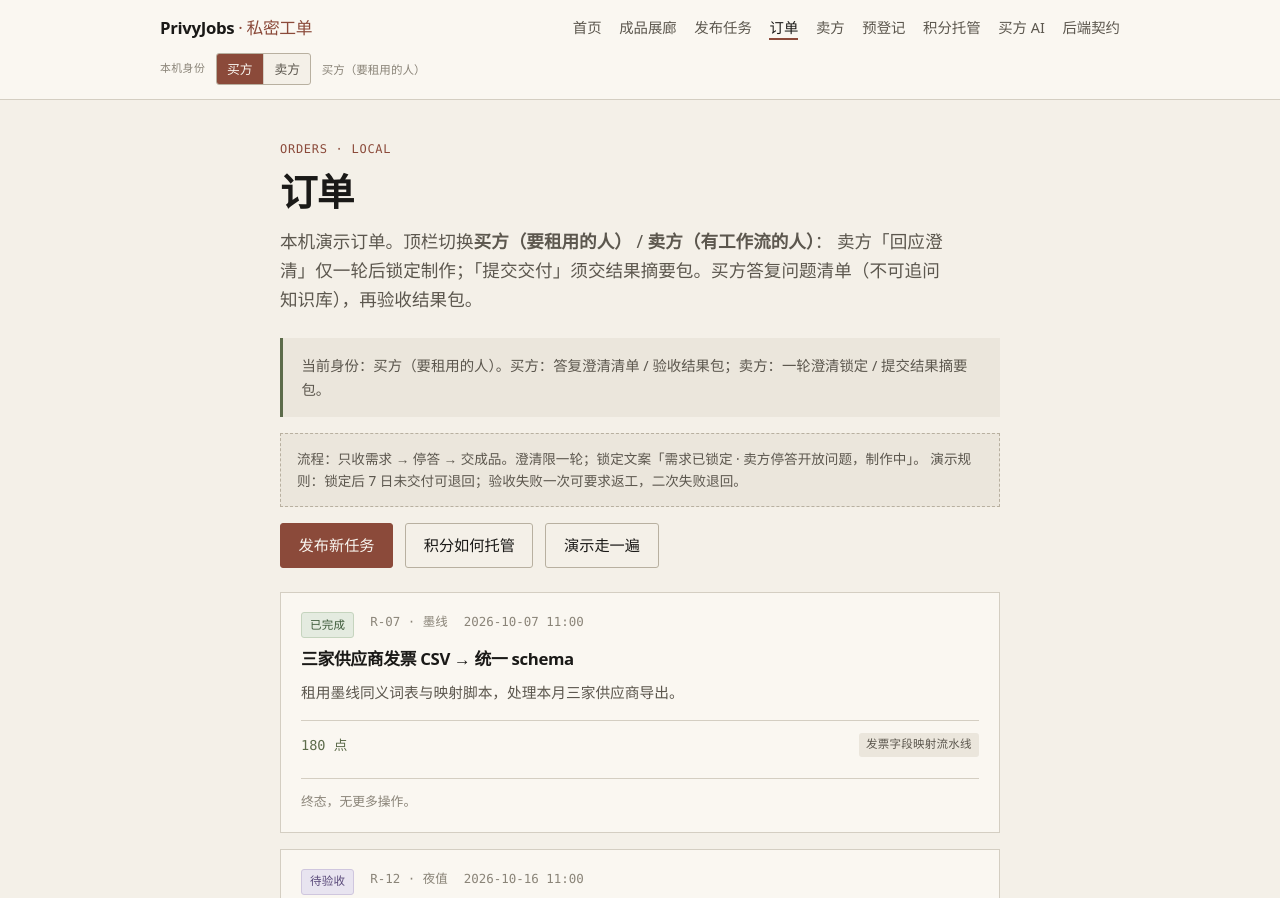
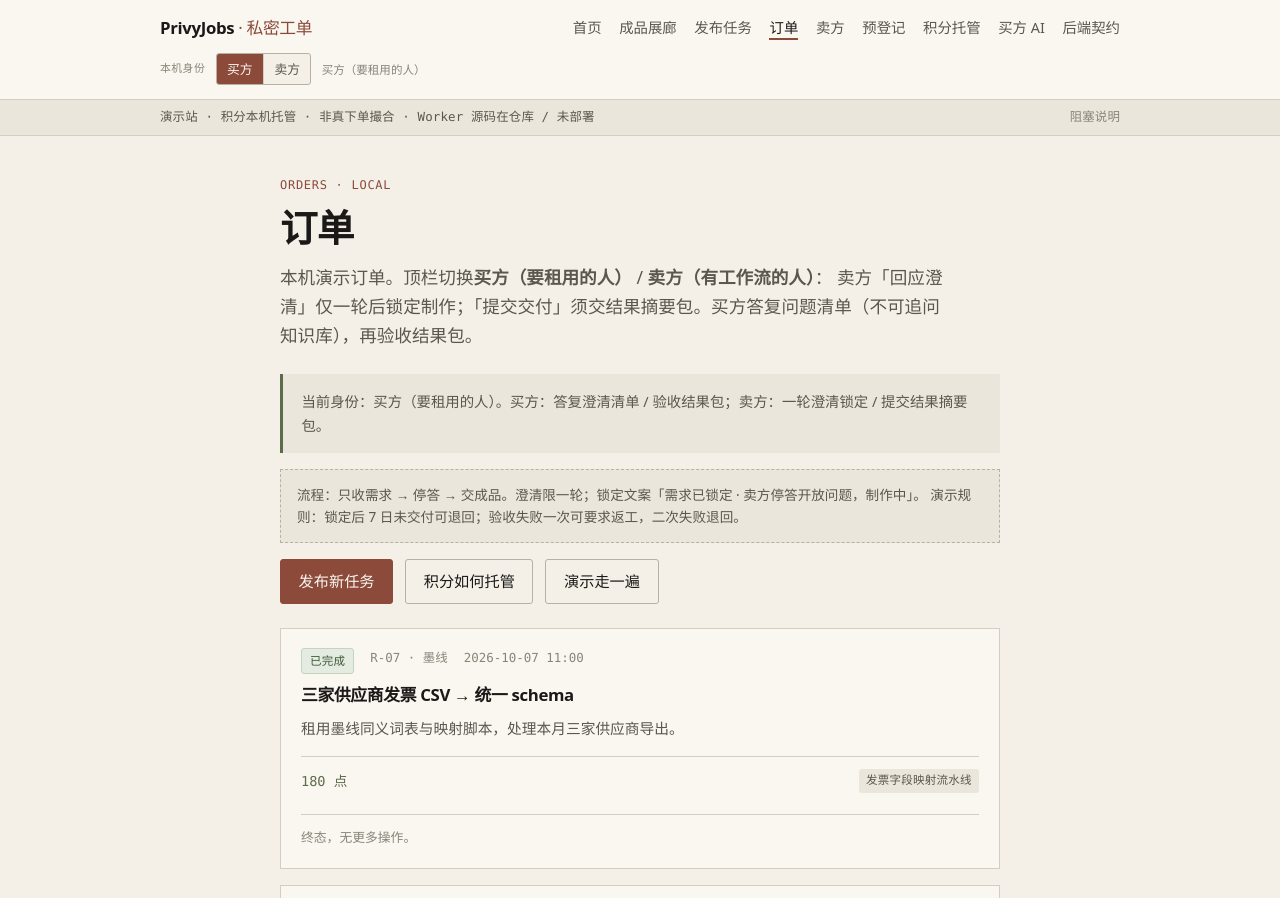
Before and after one commit to clai-1208/privyjobs, a plain HTML site: page orders.html in a window 1280 px wide. Shown: the top 898 px of the page. Drawn offline with Linux system fonts and the light colour scheme.

Commit message:
Add honesty strip, blockers doc, and seed outreach pack
Site-wide status: 演示站 · 积分本机托管 · 非真下单撮合 · Worker 源码在仓库 / 未部署.
docs/BLOCKERS.md + seed-outreach.md; README links; footers echo demo-not-live.

```diff
--- a/css/style.css
+++ b/css/style.css
@@ -1150,6 +1150,32 @@ textarea { min-height: 8rem; resize: vertical; }
 }
 
 
+/* —— Honesty status strip —— */
+.honesty-strip {
+  background: var(--bg-inset);
+  border-bottom: 1px solid var(--line);
+  padding: 0.45rem 0;
+  font-size: 0.78rem;
+  color: var(--ink-muted);
+  font-family: var(--font-mono);
+  letter-spacing: 0.01em;
+}
+.honesty-inner {
+  width: min(100% - 2rem, var(--max-wide));
+  margin-inline: auto;
+  display: flex;
+  flex-wrap: wrap;
+  gap: 0.35rem 1rem;
+  align-items: baseline;
+  justify-content: space-between;
+}
+.honesty-link {
+  color: var(--ink-faint);
+  text-decoration: none;
+  white-space: nowrap;
+}
+.honesty-link:hover { color: var(--accent); }
+
 /* —— API seam toast —— */
 .pj-api-toast {
   position: fixed;
--- a/js/main.js
+++ b/js/main.js
@@ -421,7 +421,8 @@
 
   function pageDepth() {
     var path = (location.pathname || "").replace(/\\/g, "/");
-    return path.indexOf("/showcase/") >= 0 ? ".." : ".";
+    if (path.indexOf("/showcase/") >= 0 || path.indexOf("/docs/") >= 0) return "..";
+    return ".";
   }
 
   function hrefFor(file) {
@@ -438,6 +439,7 @@
   function setRole(role) {
     localStorage.setItem(ROLE_KEY, role === "seller" ? "seller" : "buyer");
     renderIdentityBar();
+    renderHonestyStrip();
     renderTourBanner();
     renderOrdersList();
     renderPendingPool();
@@ -483,6 +485,34 @@
       if (!btn) return;
       setRole(btn.getAttribute("data-set-role"));
     });
+  }
+
+  /* —— Site-wide honesty strip —— */
+  function renderHonestyStrip() {
+    var existing = document.getElementById("honesty-strip");
+    var bar = existing;
+    if (!bar) {
+      bar = document.createElement("div");
+      bar.id = "honesty-strip";
+      bar.className = "honesty-strip";
+      bar.setAttribute("role", "status");
+      var header = document.querySelector(".site-header");
+      if (header && header.nextSibling) {
+        header.parentNode.insertBefore(bar, header.nextSibling);
+      } else if (header) {
+        header.parentNode.appendChild(bar);
+      } else {
+        document.body.insertBefore(bar, document.body.firstChild);
+      }
+    }
+    var blockers = hrefFor("docs/BLOCKERS.md");
+    bar.innerHTML =
+      '<div class="honesty-inner">' +
+      "<span>演示站 · 积分本机托管 · 非真下单撮合 · Worker 源码在仓库 / 未部署</span>" +
+      '<a class="honesty-link" href="' +
+      blockers +
+      '">阻塞说明</a>' +
+      "</div>";
   }
 
   /* —— Tour —— */
@@ -2013,6 +2043,7 @@
   getAccount();
   renderIdentityBar();
   wireIdentityBar();
+  renderHonestyStrip();
   renderTourBanner();
   wireTourStart();
   renderOrdersList();
--- a/orders.html
+++ b/orders.html
@@ -62,7 +62,7 @@
 
   <footer class="site-footer">
     <div class="inner">
-      <p>PrivyJobs · 演示站 / MIT · 买方租用 · 卖方有工作流</p>
+      <p>PrivyJobs · 演示站 · 本机积分 · 非真下单 · Worker 未部署 / MIT</p>
       <p><a href="https://github.com/clai-1208/privyjobs">github.com/clai-1208/privyjobs</a></p>
     </div>
   </footer>
```
Also changed, not shown: docs/BLOCKERS.md (added, +32 -0 lines), docs/agent-api.html (+1 -1 lines), docs/seed-outreach.md (added, +65 -0 lines), index.html (+1 -1 lines), points.html (+1 -1 lines), post.html (+1 -1 lines), residents.html (+1 -1 lines), showcase.html (+1 -1 lines), showcase/changelog-zh.html (+1 -1 lines), showcase/invoice-normalizer.html (+1 -1 lines), showcase/nginx-spike.html (+1 -1 lines), showcase/sku-dedupe.html (+1 -1 lines), README.md.
